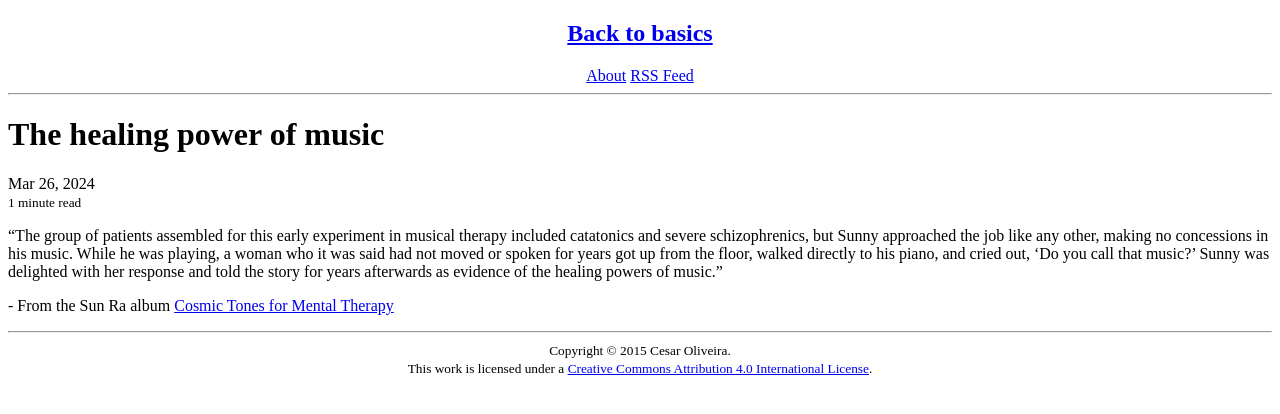
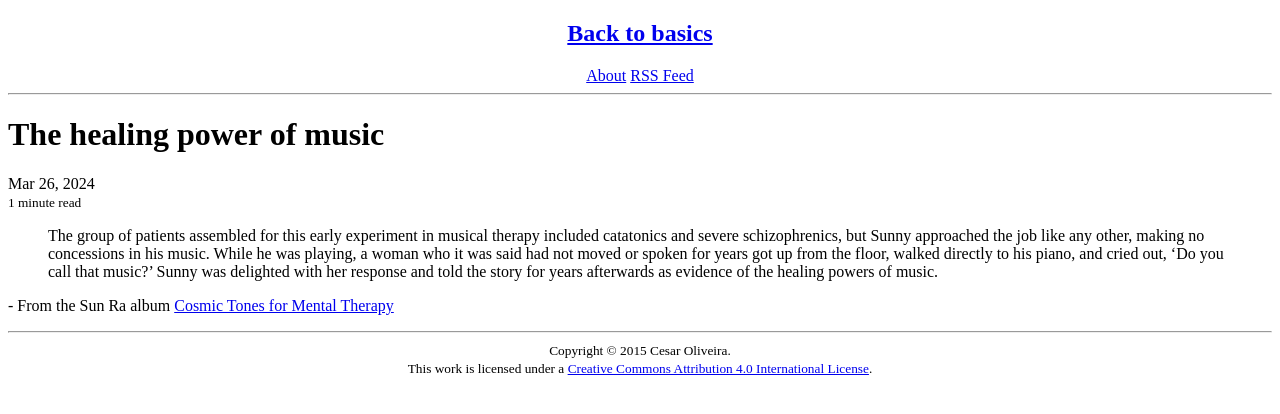
Before and after one commit to cdolivei/cdolivei.github.io, a Jekyll site: the page built from _posts/2024-03-26-healing_power_of_music.md, in a window 1280 px wide. Shown: the top 414 px of the page. Built offline with Jekyll 4.4.1, drawn with Linux system fonts in a browser that asks for light colours.

Commit message:
Fix formatting

```diff
--- a/_posts/2024-03-26-healing_power_of_music.md
+++ b/_posts/2024-03-26-healing_power_of_music.md
@@ -4,6 +4,6 @@ title: The healing power of music
 tags: sun-ra
 ---
 
-"The group of patients assembled for this early experiment in musical therapy included catatonics and severe schizophrenics, but Sunny approached the job like any other, making no concessions in his music. While he was playing, a woman who it was said had not moved or spoken for years got up from the floor, walked directly to his piano, and cried out, ‘Do you call that music?’ Sunny was delighted with her response and told the story for years afterwards as evidence of the healing powers of music."
+> The group of patients assembled for this early experiment in musical therapy included catatonics and severe schizophrenics, but Sunny approached the job like any other, making no concessions in his music. While he was playing, a woman who it was said had not moved or spoken for years got up from the floor, walked directly to his piano, and cried out, ‘Do you call that music?’ Sunny was delighted with her response and told the story for years afterwards as evidence of the healing powers of music.
 
 \- From the Sun Ra album [Cosmic Tones for Mental Therapy](https://sunramusic.bandcamp.com/album/cosmic-tones-for-mental-therapy)
```
